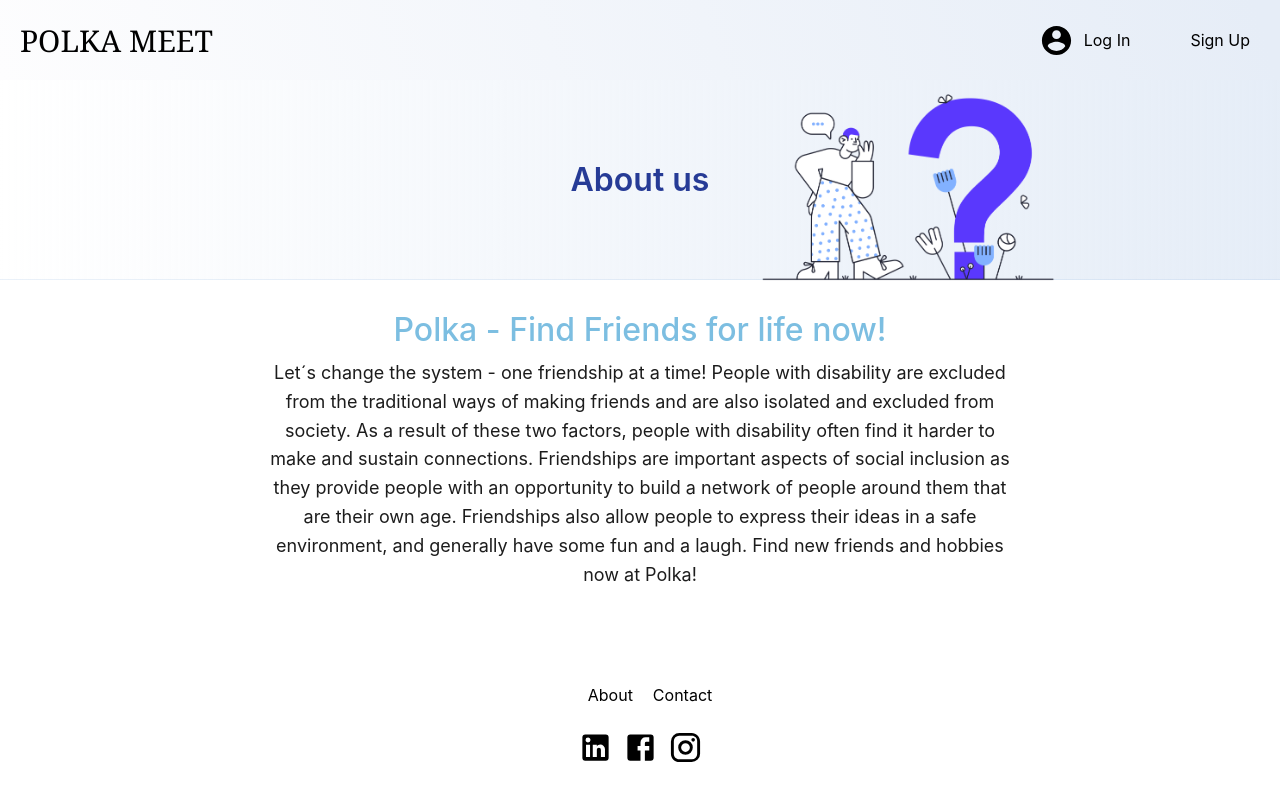
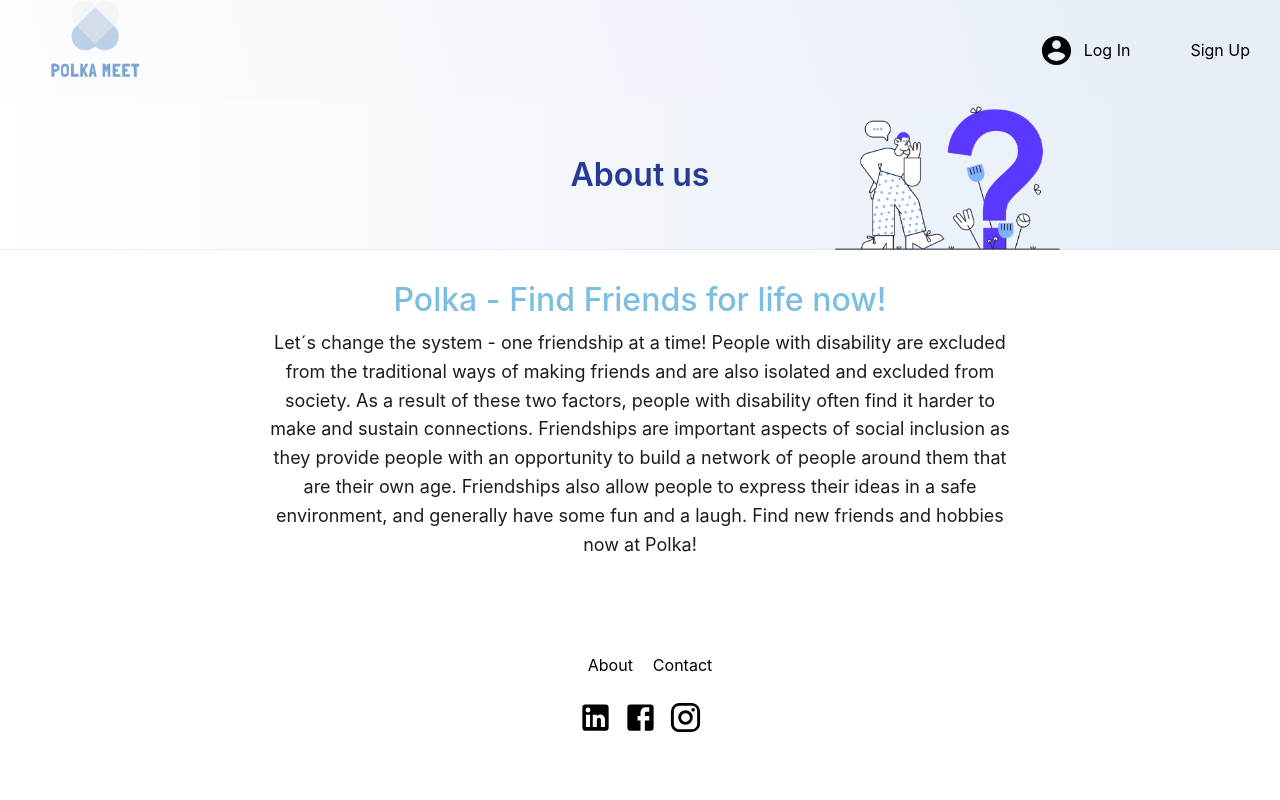
Before and after one commit to hagenek/polka, a React (Create React App) app in the folder frontend/: page /about in a window 1280 px wide. Built offline with nearby package versions, Linux system fonts and the light colour scheme; no server answers.

Commit message:
Add background photo to profile, and fix header element

```diff
--- a/frontend/src/components/About/About.css
+++ b/frontend/src/components/About/About.css
@@ -3,7 +3,7 @@
   display: flex;
   justify-content: center;
   align-items: center;
-  height: 200px;
+  height: 150px;
   background: #ECE9E6;
   background: -webkit-linear-gradient(to right, #FFFFFF, #ECE9E6);
   background: linear-gradient(to right, #FFFFFF, #a5c0e448);
@@ -13,8 +13,8 @@
 
 .about__header img {
   position: absolute;
-  width: 350px;
-  bottom: -8px;
+  width: 270px;
+  bottom: -6px;
   right: 200px;
 }
 
--- a/frontend/src/components/ContactInfo/ContactInfo.css
+++ b/frontend/src/components/ContactInfo/ContactInfo.css
@@ -3,7 +3,7 @@
   display: flex;
   justify-content: center;
   align-items: center;
-  height: 200px;
+  height: 150px;
   background: #ECE9E6;
   background: -webkit-linear-gradient(to right, #FFFFFF, #ECE9E6);
   background: linear-gradient(to right, #FFFFFF, #a5c0e448);
@@ -13,7 +13,7 @@
 
 .contactInfo__header img {
   position: absolute;
-  width: 200px;
+  width: 160px;
   bottom: -10px;
   right: 200px;
 }
--- a/frontend/src/components/Events/Events.css
+++ b/frontend/src/components/Events/Events.css
@@ -3,7 +3,7 @@
     display: flex;
     justify-content: center;
     align-items: center;
-    height: 200px;
+    height: 150px;
     background: #ECE9E6;
     background: -webkit-linear-gradient(to right, #FFFFFF, #ECE9E6);
     background: linear-gradient(to right, #FFFFFF, #a5c0e448);
@@ -13,7 +13,7 @@
 
 .events__header img {
     position: absolute;
-    width: 130px;
+    width: 100px;
     bottom: 0;
     right: 300px;
 }
--- a/frontend/src/components/Games/Games.css
+++ b/frontend/src/components/Games/Games.css
@@ -3,7 +3,7 @@
     display: flex;
     justify-content: center;
     align-items: center;
-    height: 200px;
+    height: 150px;
     background: #ECE9E6;
     background: -webkit-linear-gradient(to right, #FFFFFF, #ECE9E6);
     background: linear-gradient(to right, #FFFFFF, #a5c0e448);
@@ -13,7 +13,7 @@
 
 .games__header img {
     position: absolute;
-    width: 350px;
+    width: 250px;
     bottom: -20px;
     right: 200px;
 }
--- a/frontend/src/components/Groups/Groups.css
+++ b/frontend/src/components/Groups/Groups.css
@@ -3,7 +3,7 @@
     display: flex;
     justify-content: center;
     align-items: center;
-    height: 200px;
+    height: 150px;
     background: #ECE9E6;
     background: -webkit-linear-gradient(to right, #FFFFFF, #ECE9E6);
     background: linear-gradient(to right, #FFFFFF, #a5c0e448);
@@ -13,7 +13,7 @@
 
 .group__header img {
     position: absolute;
-    width: 300px;
+    width: 240px;
     bottom: 0;
     right: 200px;
 }
--- a/frontend/src/components/Nav/Nav.css
+++ b/frontend/src/components/Nav/Nav.css
@@ -2,7 +2,7 @@
   background-color: var(--main--color);
   background: rgb(253, 253, 254);
   background: linear-gradient(72deg, rgba(253, 253, 254, 1) 0%, rgba(230, 237, 247, 1) 98%);
-  height: 80px;
+  height: 100px;
   display: flex;
   color: #0B0C10;
   justify-content: center;
@@ -16,7 +16,6 @@
   display: flex;
   justify-content: space-between;
   align-content: center;
-  height: 80px;
   width: 100%;
   max-width: 1000px;
   z-index: 999;
@@ -27,6 +26,7 @@
   font-size: 1.25rem;
   margin-left: 20px;
   cursor: pointer;
+  width: 150px;
 }
 
 .nav__logo a {
--- a/frontend/src/components/Nav/Nav.js
+++ b/frontend/src/components/Nav/Nav.js
@@ -4,6 +4,9 @@ import { Link } from "react-router-dom"
 import AccountCircleIcon from '@material-ui/icons/AccountCircle';
 import AuthService from "../../services/auth-service"
 import backend from '../../api'
+
+import Logo from "../../assets/logo_transparent.png"
+
 
 import "./Nav.css"
 
@@ -32,7 +35,9 @@ const Nav = ({ userId, setUserId }) => {
         {userId ? (
           <>
             <div className="nav__logo" >
-              <Link to={`/people/${username}`}><h1>Polka</h1></Link>
+              <Link to={`/people/${username}`}>
+              <img src={Logo} alt="Polka logo" />
+              </Link>
             </div>
             <ul
               className={`nav__menu ${click && "nav_menu active"}`}
@@ -67,9 +72,11 @@ const Nav = ({ userId, setUserId }) => {
           </>
         ) : (
             <>
-              <div className="nav__logo">
-                <Link to="/"><h1>Polka Meet</h1></Link>
-              </div>
+            <div className="nav__logo" >
+              <Link to={`/people/${username}`}>
+              <img src={Logo} alt="Polka logo" />
+              </Link>
+            </div>
               <ul
                 className={`nav__menu nav__loggedOut ${click && "nav_menu active"}`}
                 onClick={handleClick}
--- a/frontend/src/components/People/People.css
+++ b/frontend/src/components/People/People.css
@@ -12,7 +12,7 @@
     display: flex;
     justify-content: center;
     align-items: center;
-    height: 200px;
+    height: 150px;
     background: #ECE9E6;
     background: -webkit-linear-gradient(to right, #FFFFFF, #ECE9E6);
     background: linear-gradient(to right, #FFFFFF, #a5c0e448);
@@ -22,7 +22,7 @@
 
 .people__header img {
     position: absolute;
-    width: 25%;
+    width: 270px;
     bottom: 0;
     right: 200px;
 }
```
Also changed, not shown: frontend/src/components/People/UserProfile/UserProfile.css (+2 -1 lines), frontend/src/assets/logo_transparent.png (added), 1 other file (tests, documents, lock files or other folders).
